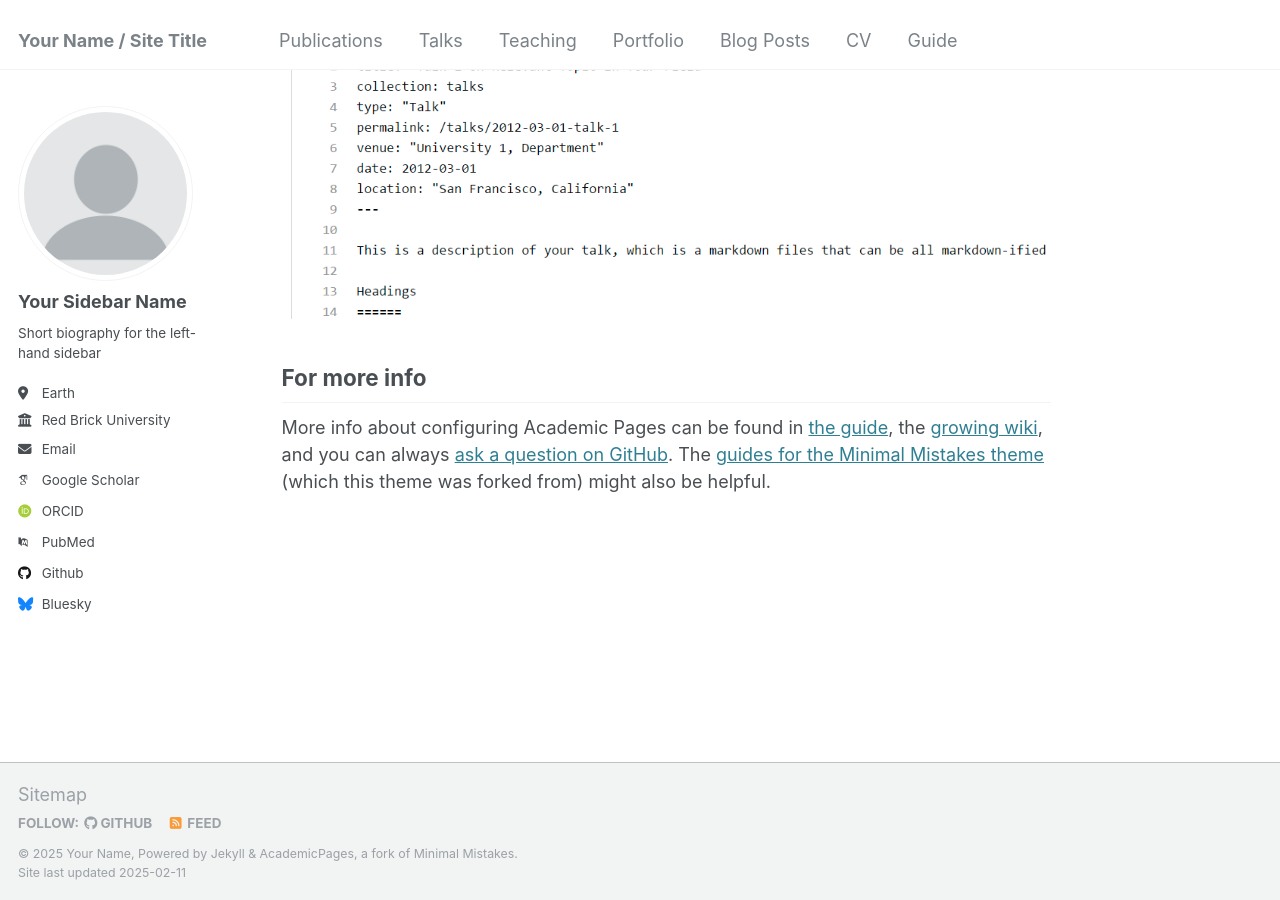
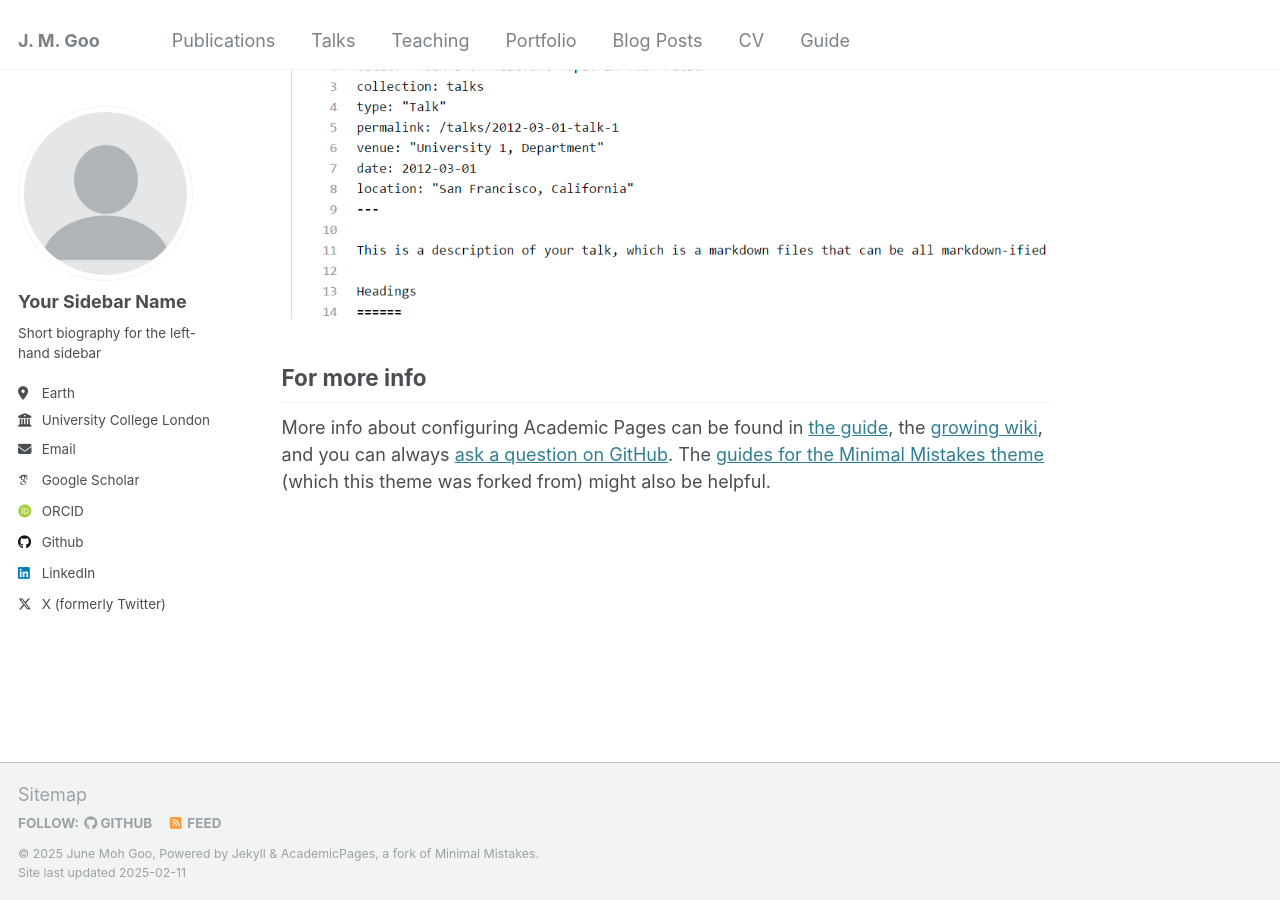
Before and after one commit to junegoo94/junegoo94.github.io, a Jekyll site: the page built from _pages/about.md, in a window 1280 px wide and 900 px high, scrolled down 2643 px. Built offline with Jekyll 4.4.1, drawn with Linux system fonts in a browser that asks for light colours; some web fonts are replaced.

Commit message:
Update _config.yml

```diff
--- a/_config.yml
+++ b/_config.yml
@@ -8,13 +8,13 @@
 
 # Basic Site Settings
 locale                   : "en-US"
-title                    : "Your Name / Site Title"
+title                    : "J. M. Goo"
 title_separator          : "-"
-name                     : &name "Your Name"
+name                     : &name "June Moh Goo"
 description              : &description "personal description"
 url                      : https://academicpages.github.io # the base hostname & protocol for your site e.g. "https://[your GitHub username].github.io"
 baseurl                  : "" # the subpath of your site, e.g. "/blog"
-repository               : "academicpages/academicpages.github.io"
+repository               : "junegoo94/junegoo94.github.io"
 
 # Site Author - The following control what appear as part of the author content on the side bar.
 #               If a field is blank the icon and link will not appear, otherwise it will be shown.
@@ -26,17 +26,17 @@ author:
   pronouns         : # example: "she/her"
   bio              : "Short biography for the left-hand sidebar"
   location         : "Earth"
-  employer         : "Red Brick University"
+  employer         : "University College London"
   uri              : # URL
-  email            : "none@example.org"
+  email            : "june.goo.21@ucl.ac.uk"
 
   # Academic websites
   arxiv            : # URL - Update with the correct link to your profile
-  googlescholar    : "https://scholar.google.com/citations?user=PS_CX0AAAAAJ"
+  googlescholar    : "https://scholar.google.com/citations?user=kFdOqXMAAAAJ&hl=en"
   impactstory      : # URL
-  orcid            : "http://orcid.org/yourorcidurl"
+  orcid            : "https://orcid.org/0009-0007-9407-5570"
   semantic         : # URL
-  pubmed           : "https://www.ncbi.nlm.nih.gov/pubmed/?term=john+snow"
+  pubmed           : # "https://www.ncbi.nlm.nih.gov/pubmed/?term=john+snow"
   researchgate     : # URL
   scopus           : # URL
 
@@ -44,12 +44,12 @@ author:
   bitbucket        : # Username - Update with your username on the site
   codepen          : # Username
   dribbble         : # Username
-  github           : "academicpages"
+  github           : "https://github.com/junegoo94"
   kaggle           : # Username
   stackoverflow    : # User number or user number and name (i.e., use "1" or "1/jeff-atwood")
 
   # Social media
-  bluesky          : "bsky.app" # Replace this with you Bluesky username
+  bluesky          : # "bsky.app" # Replace this with you Bluesky username
   facebook         : # Username
   flickr           : # Username
   foursquare       : # Username
@@ -58,7 +58,7 @@ author:
   keybase          : # Username
   instagram        : # Username
   lastfm           : # Username
-  linkedin         : # Username
+  linkedin         : jmgoo1118
   mastodon         : # URL
   medium           : # URL
   pinterest        : # Username
@@ -66,7 +66,7 @@ author:
   steam            : # Username
   telegram         : # URL
   tumblr           : # Username
-  twitter          : # Username for X / Twitter
+  twitter          : junegoo94
   vine             : # Username
   weibo            : # Username
   wikipedia        : # Username
```
